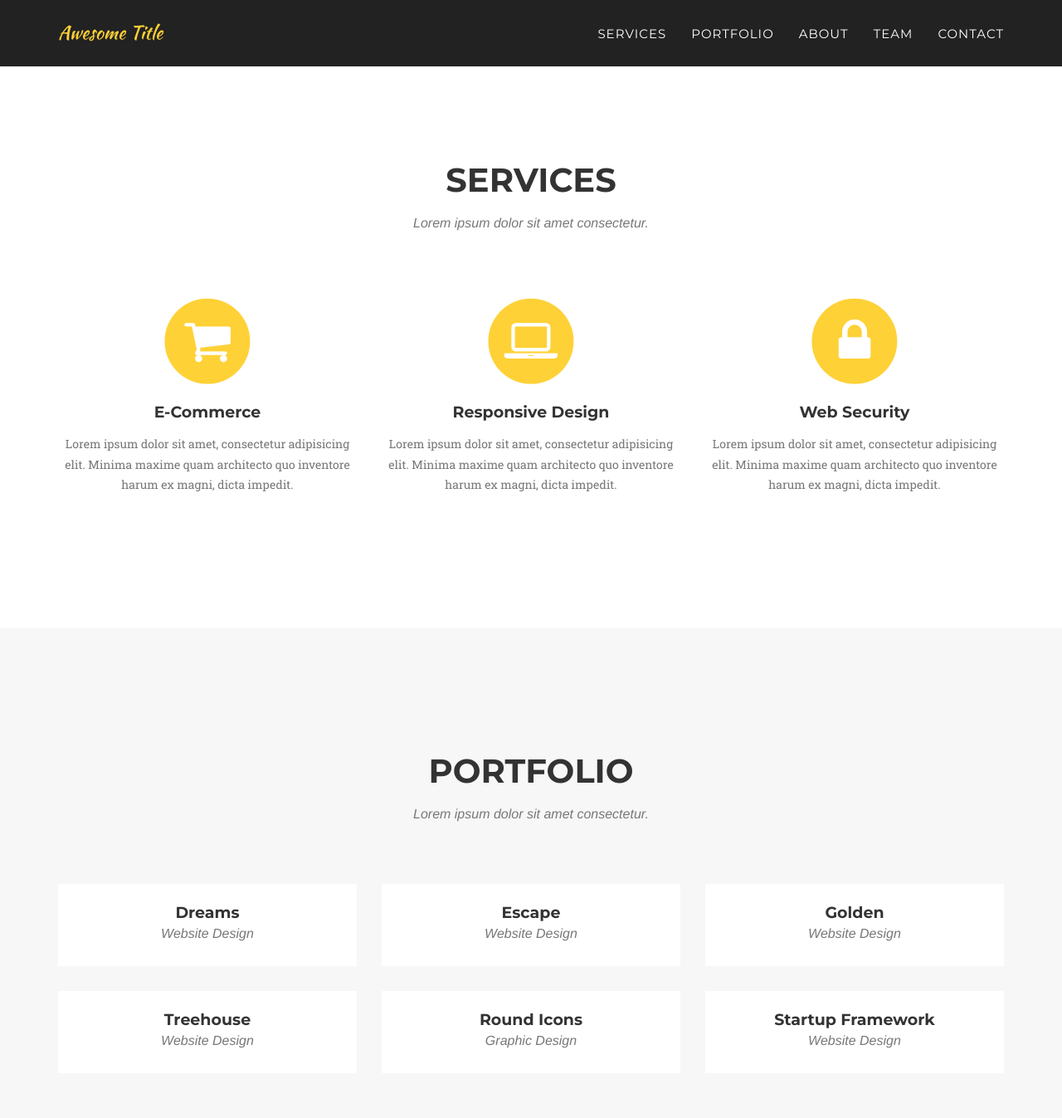
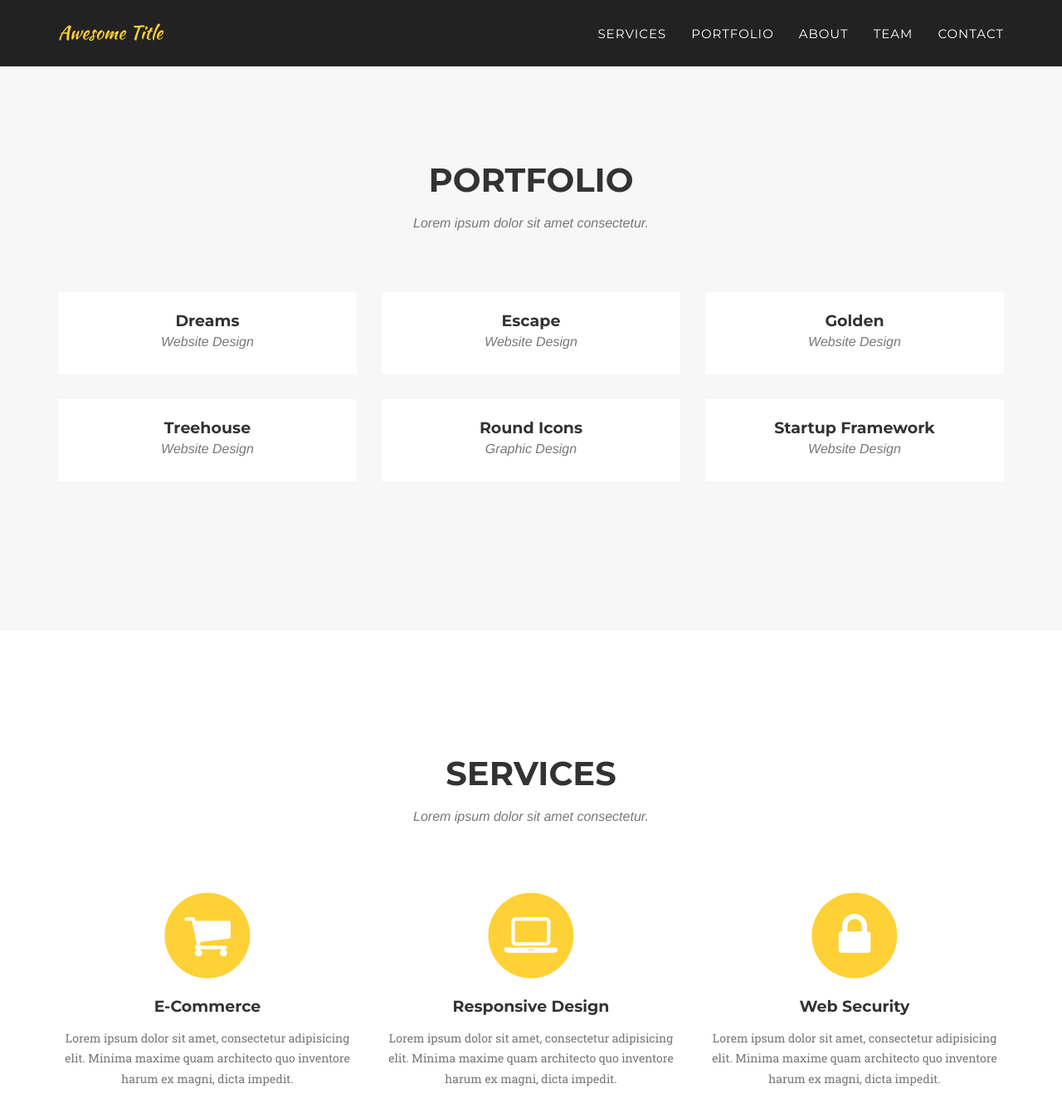
Before and after one commit to ngrad/ngrad.github.io, a Jekyll site: the page built from _posts/2014-07-16-project-3.markdown, in a window 1280 px wide and 1400 px high, scrolled down 713 px. Shown: the top 1347 px of the window at 83% size. Built offline with Jekyll 4.4.1, drawn with Linux system fonts in a browser that asks for light colours; some web fonts are replaced.

Commit message:
swapped portfolio and services section

```diff
--- a/_layouts/default.html
+++ b/_layouts/default.html
@@ -7,8 +7,8 @@
     <body id="page-top" class="index">
 
     {% include header.html %}
+    {% include portfolio_grid.html %}
     {% include services.html %}
-    {% include portfolio_grid.html %}
     {% include about.html %}
     {% include team.html %}
     {% include clients.html %}
```
